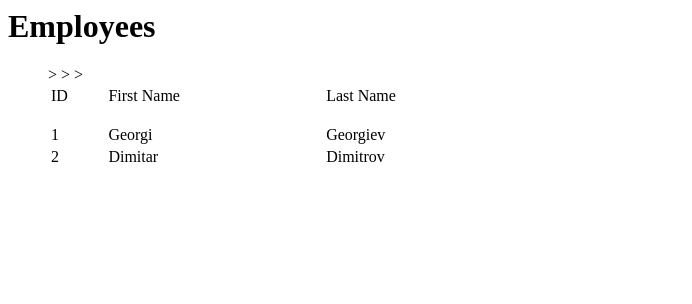
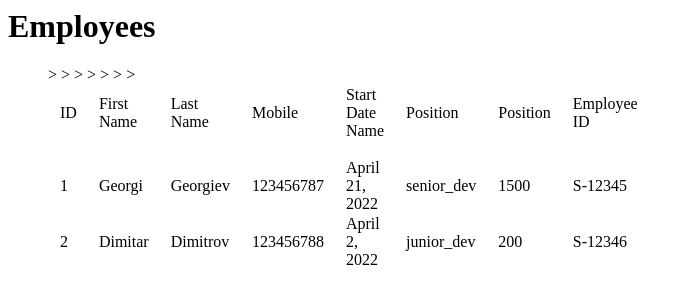
Before and after one commit to py-pi-pie/Strypes_task, a Django app: template task_strypes/templates/all_employees.html in a window 1280 px wide. Shown: the top 304 px of the page, without its empty margins (0-692 px from the left). Run offline with Django 3.2, Linux system fonts and the light colour scheme; the template is opened without the code that fills it: values that come from a table or form of the project are taken from there, others are empty; data comes from the database, SQL or seed files in the repository.

Commit message:
save - upload view in progress

```diff
--- a/task_strypes/employee/models.py
+++ b/task_strypes/employee/models.py
@@ -26,7 +26,7 @@ class Employee(models.Model):
 
     first_name = models.CharField(max_length=256)
     last_name = models.CharField(max_length=256)
-    mobile_num = models.CharField(max_length=9)
+    mobile_num = models.IntegerField()
     start_date = models.DateField()
     position = models.CharField(
         max_length=100,
--- a/task_strypes/employee/urls.py
+++ b/task_strypes/employee/urls.py
@@ -1,6 +1,7 @@
 from django.conf.urls import url
-from employee.views import homePageView, EmployeesApi
+from employee.views import EmployeesApi, UploadXLSX
 
 employee_patterns = [
-    url(r'^get-all-employees/', EmployeesApi.as_view(), name='employees'),
+    # url(r'^get-all-employees/', EmployeesApi.as_view(), name='employees'),
+    url(r'^get-all-employees/', UploadXLSX.as_view(), name='employees'),
     ]
--- a/task_strypes/templates/all_employees.html
+++ b/task_strypes/templates/all_employees.html
@@ -4,6 +4,9 @@
 height: 15px !important;
 background-color: #FFFFFF;
 }
+td {
+    padding: 0 10px;
+  }
 </style>
 
 <html><body>
@@ -13,14 +16,25 @@ background-color: #FFFFFF;
         <tr>
             <td> ID</td>>
             <td> First Name</td>>
-            <td> Last Name</td>>
+            <td> Last Name</td>
+            <td> Mobile</td>>
+            <td> Start Date Name</td>>
+            <td> Position</td>>
+            <td> Position</td>>
+            <td> Employee ID</td>>
+
         </tr>
-        <tr class="blank_row"> <td colspan="3"></td> </tr>
+        <tr class="blank_row"> <td></td> </tr>
         {% for profile in profiles %}
         <tr>
             <td>{{ profile.id}}</td>
             <td>{{ profile.first_name }}</td>
             <td>{{ profile.last_name }}</td>
+            <td>{{ profile.mobile_num }}</td>
+            <td>{{ profile.start_date }}</td>
+            <td>{{ profile.position }}</td>
+            <td>{{ profile.salary }}</td>
+            <td>{{ profile.employee_id }}</td>
         </tr>
         {% endfor %}
     </table>
```
Also changed, not shown: task_strypes/employee/views.py (+81 -0 lines), task_strypes/templates/file_upload.html (added, +9 -0 lines).
